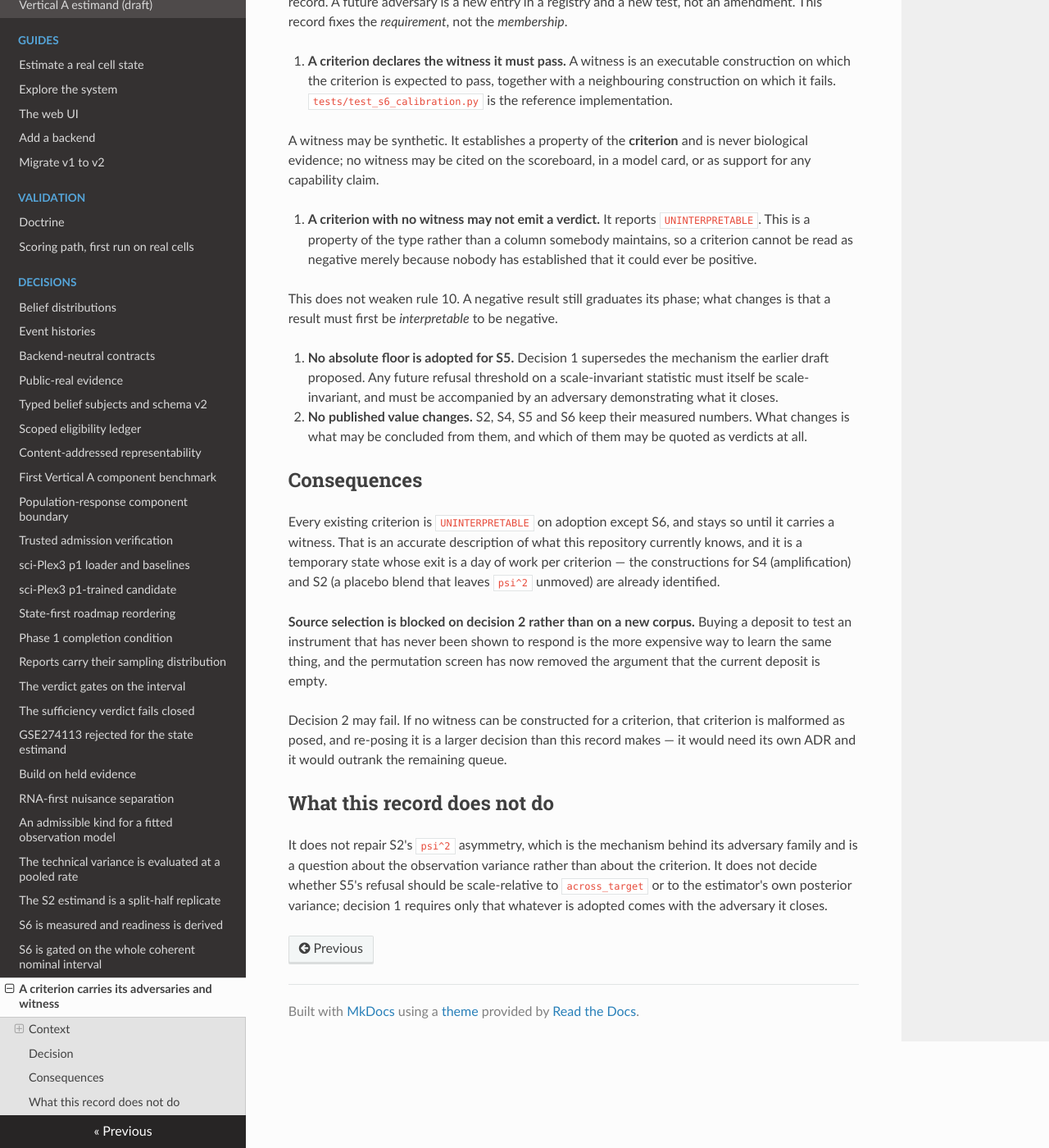
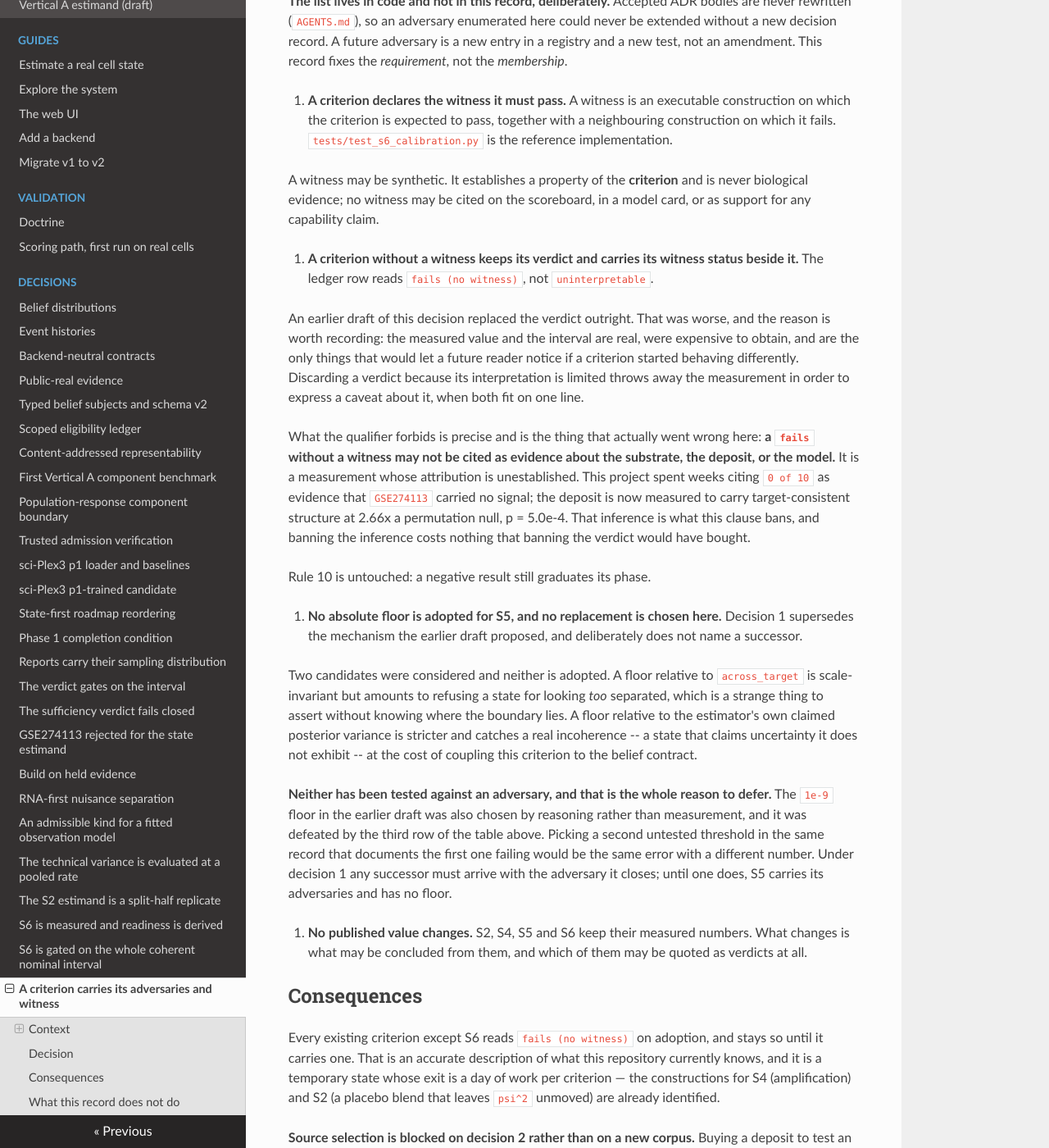
Before and after one commit to logannye/cellstate, an MkDocs documentation site: the page built from docs/adr/0026-a-criterion-carries-its-adversaries-and-witness.md, in a window 1280 px wide and 1400 px high, scrolled down 3445 px. Shown: the whole window at 82% size. Built offline with MkDocs 1.6.1, drawn with Linux system fonts in a browser that asks for light colours; nearby versions of some CDN libraries; some of the changed text lies outside the part shown.

Commit message:
Accept ADR 0026, taking its two open decisions
The two questions this record left open were delegated back, and both are now
decided. Neither answer is one of the options originally offered, and the reasons
are part of the decision.

DECISION 3 -- NEITHER "uninterpretable" NOR a bare "fails"

The ledger row reads `fails (no witness)`. Replacing the verdict outright throws away
a measurement in order to express a caveat about it, when both fit on one line: the
value and interval were expensive to obtain and are the only things that would let a
future reader notice a criterion starting to behave differently.

What the qualifier forbids is narrow, and is exactly what went wrong here: a `fails`
without a witness may not be cited as evidence about the substrate, the deposit, or
the model. This project spent weeks citing 0 of 10 as evidence that GSE274113 carried
no signal, and the deposit is now measured to carry target-consistent structure at
2.66x a permutation null, p = 5.0e-4. Banning that inference costs nothing that
banning the verdict would have bought. Rule 10 is untouched.

DECISION 4 -- THE S5 FLOOR FORM IS DEFERRED, AND THE DEFERRAL IS THE DECISION

Two candidates were weighed and neither adopted: a floor relative to `across_target`
is scale-invariant but amounts to refusing a state for looking too separated, and a
floor relative to the estimator's own claimed posterior variance is stricter but
couples this criterion to the belief contract.

Neither has been tested against an adversary. This same record documents the 1e-9
floor being defeated after being chosen by reasoning rather than measurement, so
naming a second untested threshold here would be that error with a different number.
Under decision 1 any successor must arrive with the adversary it closes. Until one
does, S5 carries its adversaries and has no floor.

Also corrected before acceptance: decision 1 still said "the founding entries are the
two families above" after the adversary hunt grew the registry to four.

Co-Authored-By: Claude Opus 5 (1M context) <noreply@anthropic.com>

````diff
--- a/docs/adr/0026-a-criterion-carries-its-adversaries-and-witness.md
+++ b/docs/adr/0026-a-criterion-carries-its-adversaries-and-witness.md
@@ -65,7 +65,7 @@ cannot.
 One overridden method, no tuning parameter, no floor:
 
 ```python
-class Pseudobulk(ArmSlice):                       # "merge the replicate libraries per target"
+class Pseudobulk(ArmSlice):  # "merge the replicate libraries per target"
     def log_composition(self, library, target):
         libs = [l for l in self.libraries if (l, target) in self.counts]
         comp, _ = log_composition(np.sum([self.counts[(l, target)] for l in libs], axis=0))
@@ -120,23 +120,25 @@ one global scalar fitted across all arms (`fit.py`), which enters the numerator
 `fold.observation_variance` and never the denominator. No change to the estimator is required — only
 noisier data elsewhere.
 
-### What the two families have in common
+### What the four families have in common
 
-Neither is a bug in an implementation. Both are properties of the criteria **as posed**, and neither
-was discovered by reading the code. Both were found by attempting to clear the gate with a
-construction chosen to be worthless, which is a thing no test in this repository does.
+None is a bug in an implementation. All four are properties of the criteria **as posed**, and none
+was discovered by reading the code. All four were found by attempting to clear a gate with a
+construction chosen to be worthless, which is a thing no test in this repository does. Two of them
+require no change to the estimator whatsoever -- only to the data it is handed.
 
 ## Decision
 
 1. **A criterion declares, in code, the adversaries it must refuse.** An adversary is an executable
    construction, chosen to be scientifically worthless, that the criterion must not report as
-   passing. The founding entries are the two families above; the list is expected to grow.
+   passing. The founding entries are the four families above; the list is expected to grow.
 
    **Each adversary is recorded with the value it produced while the criterion still accepted it.**
    Without that, "declares an adversary" is satisfiable by a construction the criterion was never in
    danger of passing, and the requirement becomes a formality that certifies nothing — which is the
    defect shape this record exists to close, reproduced inside its own remedy. The tables above are
-   that record for the founding two: S5 at 1.51e-08 passing, S2 at 1.3676 passing. An adversary that
+   that record for all four: the count split at S2 1.22737 and S4 0.64356/2.10127, pooling at S5
+   0.00042, the label function at S5 1.51e-08, and outside-estimand noise at S2 1.3676. An adversary that
    cannot be shown to have passed something is not evidence about a gate.
 
    **The list lives in code and not in this record, deliberately.** Accepted ADR bodies are never
@@ -152,24 +154,47 @@ construction chosen to be worthless, which is a thing no test in this repository
    biological evidence; no witness may be cited on the scoreboard, in a model card, or as support
    for any capability claim.
 
-3. **A criterion with no witness may not emit a verdict.** It reports `UNINTERPRETABLE`. This is a
-   property of the type rather than a column somebody maintains, so a criterion cannot be read as
-   negative merely because nobody has established that it could ever be positive.
+3. **A criterion without a witness keeps its verdict and carries its witness status beside it.**
+   The ledger row reads `fails (no witness)`, not `uninterpretable`.
 
-   This does not weaken rule 10. A negative result still graduates its phase; what changes is that a
-   result must first be *interpretable* to be negative.
+   An earlier draft of this decision replaced the verdict outright. That was worse, and the reason
+   is worth recording: the measured value and the interval are real, were expensive to obtain, and
+   are the only things that would let a future reader notice if a criterion started behaving
+   differently. Discarding a verdict because its interpretation is limited throws away the
+   measurement in order to express a caveat about it, when both fit on one line.
 
-4. **No absolute floor is adopted for S5.** Decision 1 supersedes the mechanism the earlier draft
-   proposed. Any future refusal threshold on a scale-invariant statistic must itself be
-   scale-invariant, and must be accompanied by an adversary demonstrating what it closes.
+   What the qualifier forbids is precise and is the thing that actually went wrong here: **a
+   `fails` without a witness may not be cited as evidence about the substrate, the deposit, or the
+   model.** It is a measurement whose attribution is unestablished. This project spent weeks citing
+   `0 of 10` as evidence that `GSE274113` carried no signal; the deposit is now measured to carry
+   target-consistent structure at 2.66x a permutation null, p = 5.0e-4. That inference is what this
+   clause bans, and banning the inference costs nothing that banning the verdict would have bought.
+
+   Rule 10 is untouched: a negative result still graduates its phase.
+
+4. **No absolute floor is adopted for S5, and no replacement is chosen here.** Decision 1 supersedes
+   the mechanism the earlier draft proposed, and deliberately does not name a successor.
+
+   Two candidates were considered and neither is adopted. A floor relative to `across_target` is
+   scale-invariant but amounts to refusing a state for looking *too* separated, which is a strange
+   thing to assert without knowing where the boundary lies. A floor relative to the estimator's own
+   claimed posterior variance is stricter and catches a real incoherence -- a state that claims
+   uncertainty it does not exhibit -- at the cost of coupling this criterion to the belief contract.
+
+   **Neither has been tested against an adversary, and that is the whole reason to defer.** The
+   `1e-9` floor in the earlier draft was also chosen by reasoning rather than measurement, and it
+   was defeated by the third row of the table above. Picking a second untested threshold in the
+   same record that documents the first one failing would be the same error with a different
+   number. Under decision 1 any successor must arrive with the adversary it closes; until one does,
+   S5 carries its adversaries and has no floor.
 
 5. **No published value changes.** S2, S4, S5 and S6 keep their measured numbers. What changes is
    what may be concluded from them, and which of them may be quoted as verdicts at all.
 
 ## Consequences
 
-Every existing criterion is `UNINTERPRETABLE` on adoption except S6, and stays so until it carries a
-witness. That is an accurate description of what this repository currently knows, and it is a
+Every existing criterion except S6 reads `fails (no witness)` on adoption, and stays so until it
+carries one. That is an accurate description of what this repository currently knows, and it is a
 temporary state whose exit is a day of work per criterion — the constructions for S4 (amplification)
 and S2 (a placebo blend that leaves `psi^2` unmoved) are already identified.
 
````
Also changed, not shown: other parts of docs/adr/0026-a-criterion-carries-its-adversaries-and-witness.md (+1 -1 lines).
